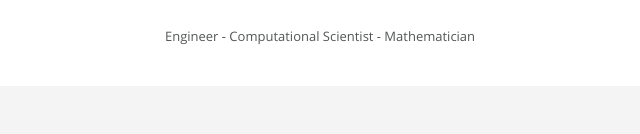
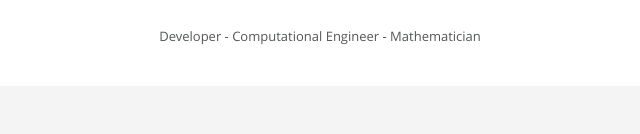
Before and after one commit to akashdhruv/akashdhruv.github.io, a website: page index.html in a window 1280 px wide. Shown: the part 666-800 px from the top of the page, 320-960 px from the left. Drawn offline with Linux system fonts and the light colour scheme; no server answers.

Commit message:
update index

```diff
--- a/index.html
+++ b/index.html
@@ -137,7 +137,7 @@
 
     <div class="row">
         <div class="col-lg-8 col-lg-offset-2 text-center m-t-lg m-b-lg">
-            <p style="color:#545656;"><span data-i18n="about_me.des">Engineer - Computational Scientist - Mathematician</span></p>
+            <p style="color:#545656;"><span data-i18n="about_me.des">Developer - Computational Engineer - Mathematician</span></p>
         </div>
     </div>
 </div>
```
